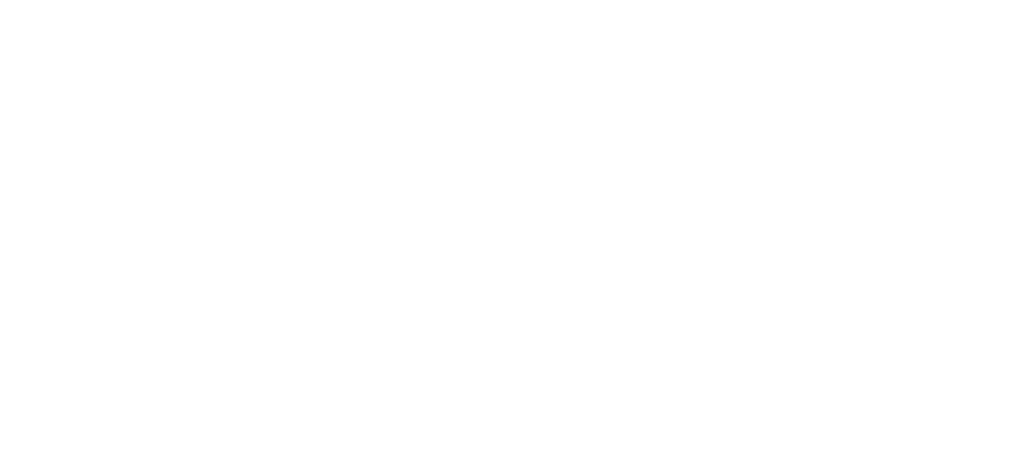
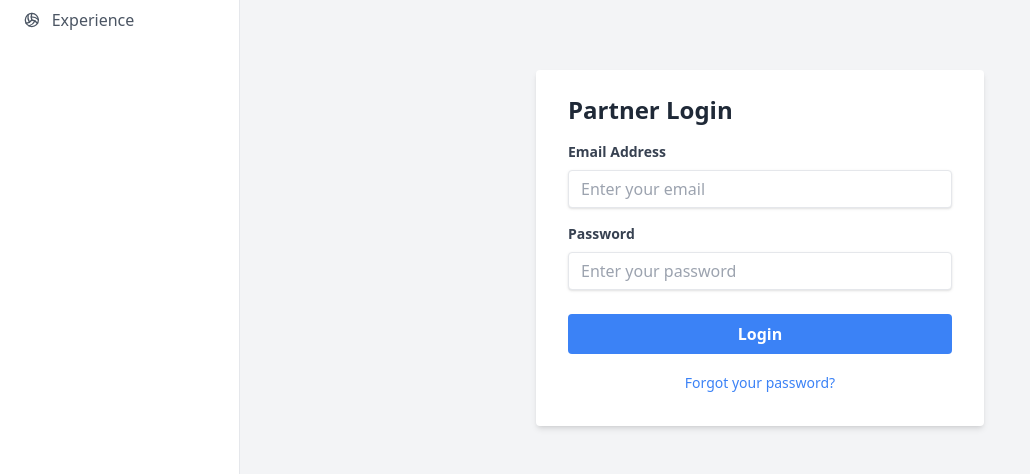
Before and after one commit to SeleenaW/AXLEMS-Frontend, a React (Create React App) app in the folder manager-control-service/: page /login in a window 1280 px wide. Shown: the part 168-642 px from the top of the page, without its empty margins (0-1030 px from the left). Built offline with nearby package versions, Linux system fonts and the light colour scheme.

Commit message:
AXLEMS-77 login ui and logics , API integration -Frontend

```diff
--- a/manager-control-service/src/App.js
+++ b/manager-control-service/src/App.js
@@ -1,38 +1,68 @@
-import React from 'react';
-import { ToastContainer } from 'react-toastify';
-import { BrowserRouter, Routes, Route, Link } from 'react-router-dom';
-import { SidebarItem } from './components/sideNavBar';
-import 'react-toastify/dist/ReactToastify.css';
-import Sidebar from './components/sideNavBar';
-import AddExperience from './components/experience/addExperience';
-import ViewExperience from './components/experience';
-import PartnerNonAPIDetailsFormCreate from './components/partner/partnerDetailsNonAPICreate';
+import React from "react";
+import { ToastContainer } from "react-toastify";
+import { BrowserRouter, Routes, Route, Link } from "react-router-dom";
+import { SidebarItem } from "./components/sideNavBar";
+import "react-toastify/dist/ReactToastify.css";
+import Sidebar from "./components/sideNavBar";
+import AddExperience from "./components/experience/addExperience";
+import ViewExperience from "./components/experience";
+import PartnerNonAPIDetailsFormCreate from "./components/partner/partnerDetailsNonAPICreate";
+import Login from "./components/partner/login/Login";
+import ProtectedRoute from "./components/auth/ProtectedRoute";
 
-import {
-  LayoutDashboard,
-  Volleyball
-} from 'lucide-react';
+import { LayoutDashboard, Volleyball } from "lucide-react";
 
 function App() {
   return (
-    <BrowserRouter basename={'app'}>
+    <BrowserRouter>
       <div className="App flex h-screen">
         <Sidebar>
           <Link to="/dashboard">
-            <SidebarItem icon={<LayoutDashboard size={20} />} text="Dashboard" />
+            <SidebarItem
+              icon={<LayoutDashboard size={20} />}
+              text="Dashboard"
+            />
           </Link>
           <Link to="/experience">
             <SidebarItem icon={<Volleyball size={20} />} text="Experience" />
           </Link>
         </Sidebar>
 
-        {/* Main content area next to Sidebar */}
         <div className="flex-1 overflow-auto p-6 bg-gray-100">
           <Routes>
-            <Route path="/experience/add" element={<AddExperience />} />
-            <Route path="/dashboard" element={<div></div>} /> {/* Example route */}
-            <Route path="/experience" element={<ViewExperience />} />
-            <Route path="/partner/create" element={<PartnerNonAPIDetailsFormCreate />} />
+            <Route path="/login" element={<Login />} />
+            <Route
+              path="/dashboard"
+              element={
+                <ProtectedRoute>
+                  <div>Welcome to Dashboard</div>
+                </ProtectedRoute>
+              }
+            />
+            <Route
+              path="/experience/add"
+              element={
+                <ProtectedRoute>
+                  <AddExperience />
+                </ProtectedRoute>
+              }
+            />
+            <Route
+              path="/experience"
+              element={
+                <ProtectedRoute>
+                  <ViewExperience />
+                </ProtectedRoute>
+              }
+            />
+            <Route
+              path="/partner/create"
+              element={
+                <ProtectedRoute>
+                  <PartnerNonAPIDetailsFormCreate />
+                </ProtectedRoute>
+              }
+            />
           </Routes>
         </div>
 
--- /dev/null
+++ b/manager-control-service/src/components/auth/ProtectedRoute.jsx
@@ -0,0 +1,36 @@
+import React, { useEffect } from "react";
+import { Navigate } from "react-router-dom";
+import { toast } from "react-toastify";
+
+const ProtectedRoute = ({ children }) => {
+  const token = localStorage.getItem("token");
+
+  if (!token) {
+    toast.warning("Please log in to access this page.", {
+      position: "top-right",
+      autoClose: 3000,
+      hideProgressBar: false,
+      closeOnClick: true,
+      pauseOnHover: true,
+      draggable: true,
+    });
+
+    return <DelayedRedirect to="/login" />;
+  }
+
+  return children;
+};
+
+const DelayedRedirect = ({ to }) => {
+  useEffect(() => {
+    const timeout = setTimeout(() => {
+      window.location.href = to;
+    }, 3000);
+
+    return () => clearTimeout(timeout);
+  }, [to]);
+
+  return null;
+};
+
+export default ProtectedRoute;
--- /dev/null
+++ b/manager-control-service/src/components/partner/login/Login.jsx
@@ -0,0 +1,109 @@
+import React, { useState } from "react";
+import { toast } from "react-toastify";
+import { useNavigate } from "react-router-dom";
+import { loginPartner } from "../../../services/api/authService";
+
+const Login = () => {
+  const [email, setEmail] = useState("");
+  const [password, setPassword] = useState("");
+  const [loading, setLoading] = useState(false);
+  const navigate = useNavigate();
+
+  const handleSubmit = async (e) => {
+    e.preventDefault();
+    setLoading(true);
+
+    try {
+      const response = await loginPartner({ email, password });
+      console.log("API Response:", response);
+
+      if (response.data.success) {
+        const token = response.data.data?.token;
+        if (token) {
+          localStorage.setItem("token", token);
+          toast.success(response.data.message || "Login successful!");
+          navigate("/dashboard");
+        } else {
+          console.error("Token is missing in response.");
+          toast.error("Login failed: Token is missing.");
+        }
+      } else {
+        console.error("Login failed:", response.data.message);
+        toast.error(response.data.message || "Login failed.");
+      }
+    } catch (error) {
+      console.error("Login error:", error);
+      toast.error(
+        error.response?.data?.message || "Invalid email or password."
+      );
+    } finally {
+      setLoading(false);
+    }
+  };
+
+  return (
+    <div className="flex items-center justify-center min-h-screen bg-gray-100">
+      <div className="w-full max-w-md bg-white shadow-md rounded px-8 pt-6 pb-8 mb-4">
+        <h2 className="text-2xl font-bold text-gray-800 mb-4">Partner Login</h2>
+        <form onSubmit={handleSubmit}>
+          <div className="mb-4">
+            <label
+              className="block text-gray-700 text-sm font-bold mb-2"
+              htmlFor="email"
+            >
+              Email Address
+            </label>
+            <input
+              type="email"
+              id="email"
+              placeholder="Enter your email"
+              value={email}
+              onChange={(e) => setEmail(e.target.value)}
+              className="shadow appearance-none border rounded w-full py-2 px-3 text-gray-700 leading-tight focus:outline-none focus:shadow-outline"
+              required
+            />
+          </div>
+
+          <div className="mb-6">
+            <label
+              className="block text-gray-700 text-sm font-bold mb-2"
+              htmlFor="password"
+            >
+              Password
+            </label>
+            <input
+              type="password"
+              id="password"
+              placeholder="Enter your password"
+              value={password}
+              onChange={(e) => setPassword(e.target.value)}
+              className="shadow appearance-none border rounded w-full py-2 px-3 text-gray-700 leading-tight focus:outline-none focus:shadow-outline"
+              required
+            />
+          </div>
+
+          <button
+            type="submit"
+            className={`w-full bg-blue-500 hover:bg-blue-700 text-white font-bold py-2 px-4 rounded focus:outline-none focus:shadow-outline ${
+              loading ? "opacity-50 cursor-not-allowed" : ""
+            }`}
+            disabled={loading}
+          >
+            {loading ? "Logging in..." : "Login"}
+          </button>
+        </form>
+
+        <div className="mt-4 text-center">
+          <a
+            href="/forgot-password"
+            className="text-sm text-blue-500 hover:text-blue-700"
+          >
+            Forgot your password?
+          </a>
+        </div>
+      </div>
+    </div>
+  );
+};
+
+export default Login;
--- /dev/null
+++ b/manager-control-service/src/services/api/authService.js
@@ -0,0 +1,41 @@
+import axios from "axios";
+
+const API_BASE_URL = "http://localhost:3006/api";
+
+/**
+ * Log in a partner
+ * @param {Object} credentials - The partner's login credentials (email and password)
+ * @returns {Promise} - Axios response promise
+ */
+export const loginPartner = async (credentials) => {
+  return await axios.post(`${API_BASE_URL}/partner/login`, credentials);
+};
+
+/**
+ * Request a password reset
+ * @param {Object} email - The partner's email
+ * @returns {Promise} - Axios response promise
+ */
+export const requestPasswordReset = async (email) => {
+  return await axios.post(`${API_BASE_URL}/partners/request-reset-password`, {
+    email,
+  });
+};
+
+/**
+ * Reset password using OTP
+ * @param {Object} data - Contains email, OTP, and the new password
+ * @returns {Promise} - Axios response promise
+ */
+export const resetPassword = async (data) => {
+  return await axios.post(`${API_BASE_URL}/partners/reset-password`, data);
+};
+
+/**
+ * Register a new partner
+ * @param {Object} formData - The data submitted during registration
+ * @returns {Promise} - Axios response promise
+ */
+export const registerPartner = async (formData) => {
+  return await axios.post(`${API_BASE_URL}/partners/register`, formData);
+};
```
